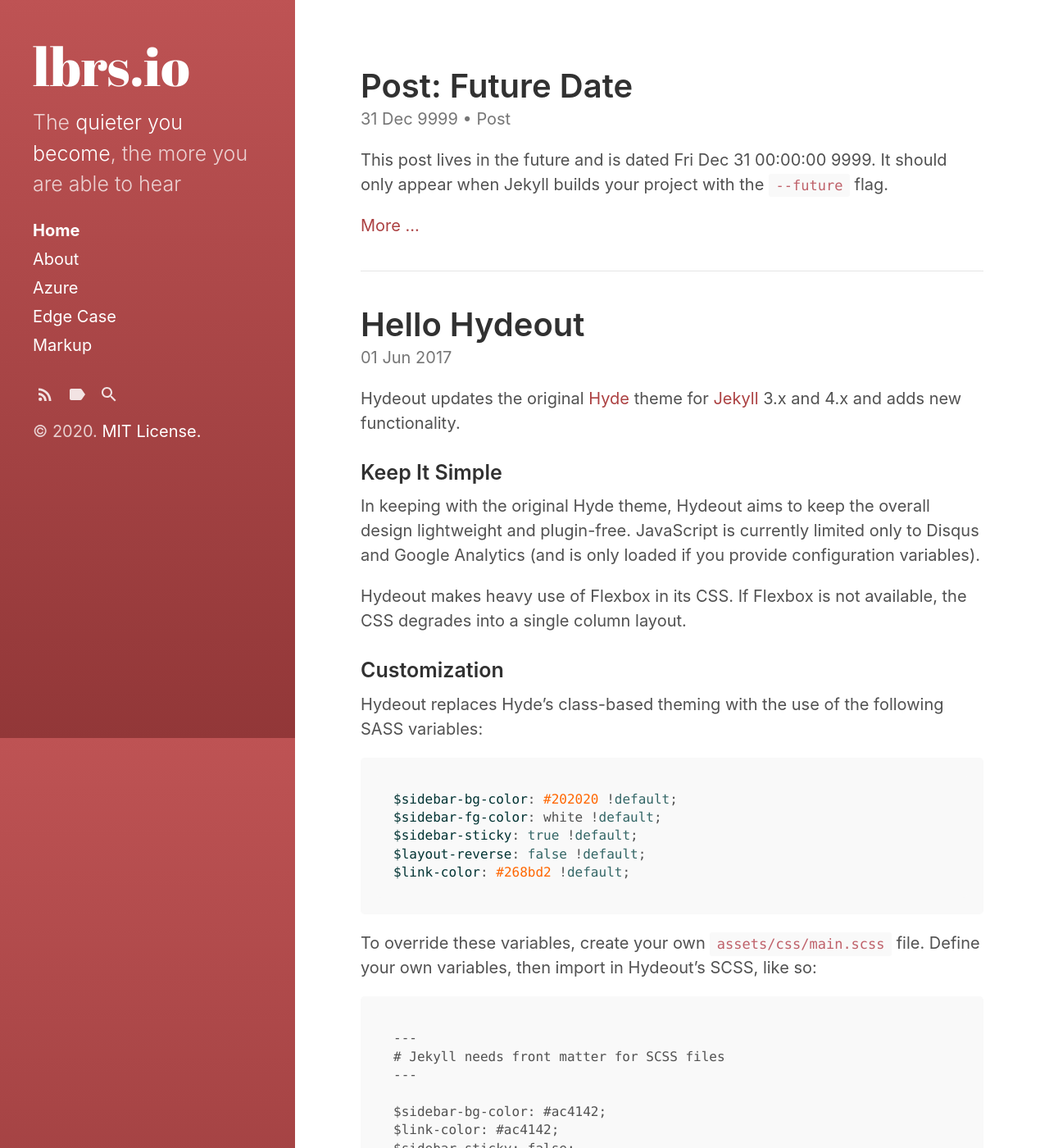
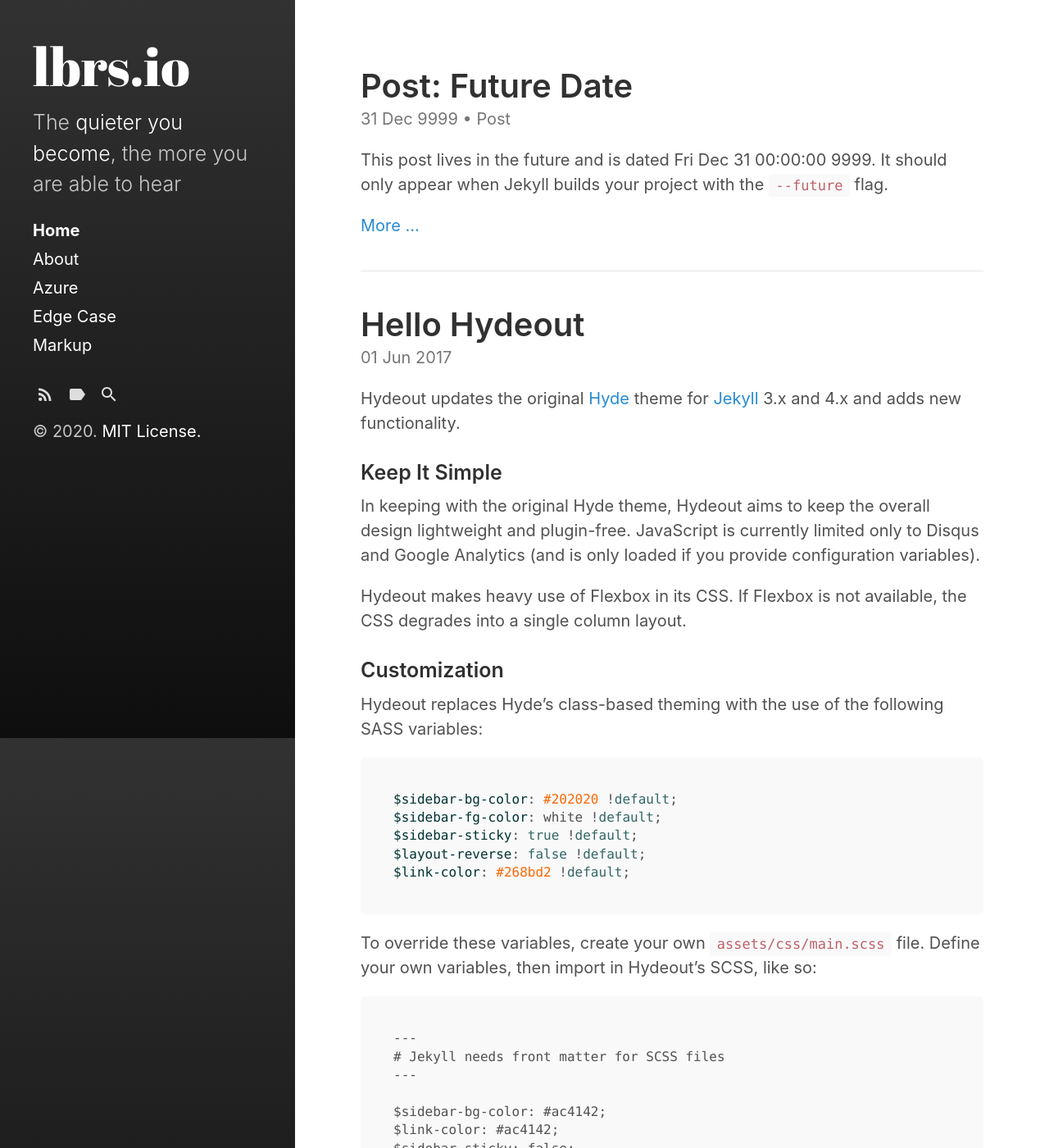
Before and after one commit to cdrclbrs/blog, a Jekyll site: the page built from index.html, in a window 1280 px wide and 1400 px high. Shown: the whole window at 82% size. Built offline with Jekyll 4.4.1, drawn with Linux system fonts in a browser that asks for light colours; the list of posts is cut into pages by our own code.

Commit message:
Update main.scss

```diff
--- a/assets/css/main.scss
+++ b/assets/css/main.scss
@@ -2,7 +2,6 @@
 # Use a comment to ensure Jekyll reads the file to be transformed into CSS later
 # only main files contain this front matter, not partials.
 ---
-$sidebar-bg-color: #ac4142;
-$link-color: #ac4142;
+
 $sidebar-sticky: false;
 @import "hydeout";
```
